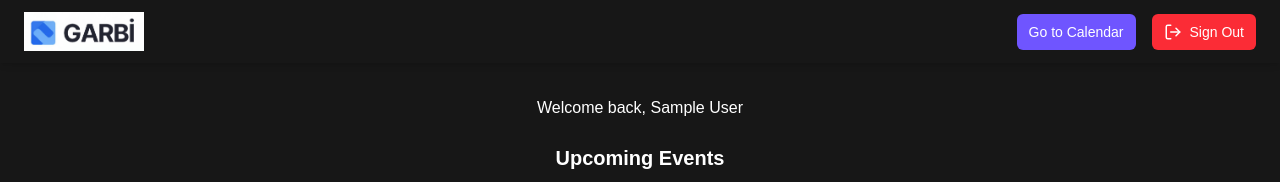
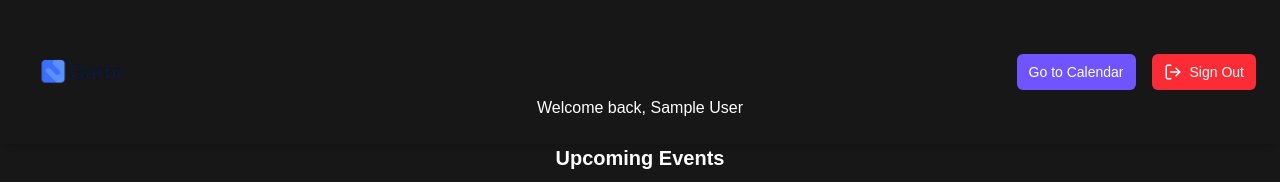
Before and after one commit to seberatolmez/calendar-ai, a Next.js app: page / in a window 1280 px wide. Shown: the top 182 px of the page. Built offline with nearby package versions, Linux system fonts and the light colour scheme; no server answers; sample sign-in values are in the browser's storage.

Commit message:
feat: implement permanant garbi-logo

```diff
--- a/app/page.tsx
+++ b/app/page.tsx
@@ -45,7 +45,7 @@
     <div className="min-h-screen flex flex-col items-center bg-foreground text-background">
       <div className="flex flex-row items-center justify-between w-full px-6 py-3 fixed top-0 left-0 shadow-md">
         <Image
-        src="/garbi-logo-temporary.png"
+        src="/garbi-logo.png"
         alt="logo"
         width= {120}
         height={30}
```
Also changed, not shown: public/garbi-logo-temporary.png (deleted), public/garbi-logo.png (added).
